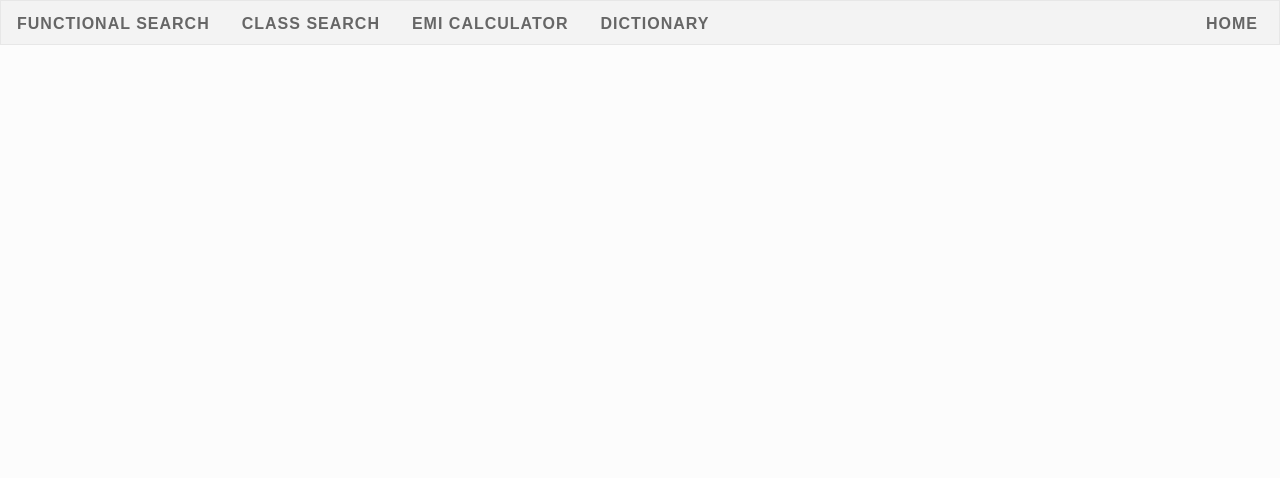
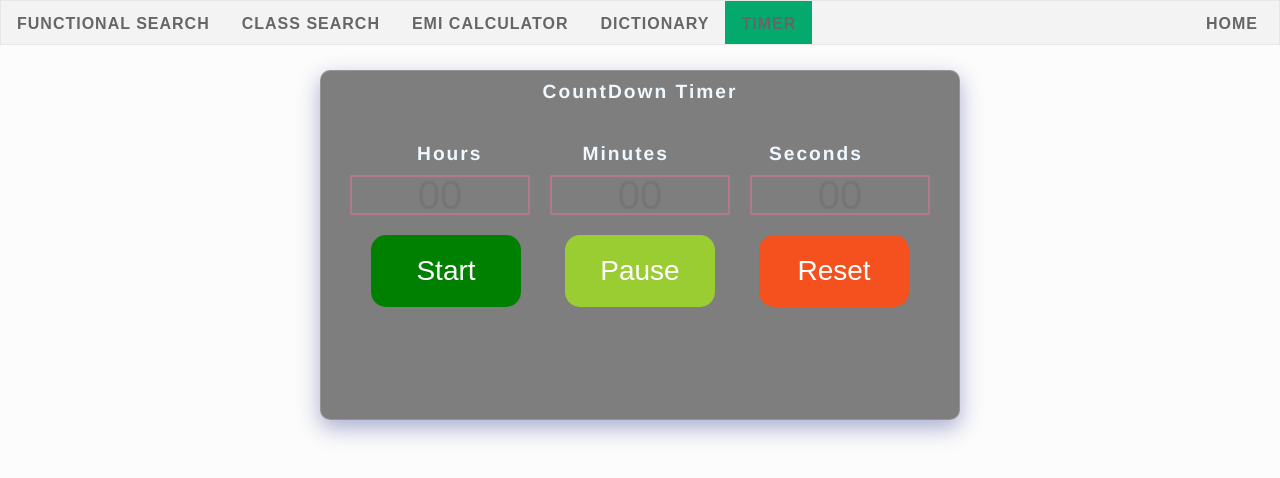
Before and after one commit to Chandan9898Kumar/Search_Bar, a React (Create React App) app: page /CountdownTimer in a window 1280 px wide. Shown: the top 478 px of the page. Built offline with nearby package versions, Linux system fonts and the light colour scheme; no server answers.

Commit message:
completed countdown timer app

```diff
--- a/src/App.js
+++ b/src/App.js
@@ -3,7 +3,8 @@ import NavBar from "./NavBar/NavBar";
 import MainFunctionalPage from "./FunctionalSearch/MainSearchPage";
 import HomePage from "./HomePage/Home";
 import MainClassSearchPage from "./Classcomponentsearch/MainClassPage";
-import MainEmiPage from './EmiCalculator/MainEmi'
+import MainEmiPage from "./EmiCalculator/MainEmi";
+import CountdownTimer from "./CountDownTimer/CountTimer";
 function App() {
   return (
     <>
@@ -13,7 +14,8 @@ function App() {
           <Route exact path="/" element={<HomePage />} />
           <Route exact path="/functional" element={<MainFunctionalPage />} />
           <Route exact path="/Class" element={<MainClassSearchPage />} />
-          <Route exact path="/EmiCalculator" element={<MainEmiPage  />} />
+          <Route exact path="/EmiCalculator" element={<MainEmiPage />} />
+          <Route exact path="/CountdownTimer" element={<CountdownTimer />} />
         </Routes>
       </BrowserRouter>
     </>
--- /dev/null
+++ b/src/CountDownTimer/CountTimer.js
@@ -0,0 +1,157 @@
+import React from "react";
+import "./timerStyle.css";
+import { useState, useRef } from "react";
+const CountdownTimer = () => {
+  const [hour, setHour] = useState("");
+  const [minute, setMinutes] = useState("");
+  const [second, setSeconds] = useState("");
+  const [id, setID] = useState("");
+
+  let newIntervalId;
+  const Hr = useRef(null);
+  const Min = useRef(null);
+  const Sec = useRef(null);
+  //  Here we used UseRef to get direct values from input element, we used setInterval so whenever we are change our
+  //  state it does not show updated  values inside Timer() function so we used useRef
+  const startButton = function (event) {
+    if (
+      +Hr.current.value === 0 &&
+      +Min.current.value === 0 &&
+      +Sec.current.value === 0
+    ) {
+      return;
+    }
+    startInterval();
+  };
+
+  function startInterval() {
+    newIntervalId = setInterval(function () {
+      Timer();
+    }, 1000);
+    setID(newIntervalId);
+  }
+
+  const Timer = () => {
+    if (+Sec.current.value > 60) {
+      setSeconds((second) => second - 59);
+      setMinutes((minute) => minute + 1);
+    }
+    if (+Min.current.value > 60) {
+      setMinutes((minute) => minute - 60);
+      setHour((hour) => hour + 1);
+    }
+
+    if (
+      +Hr.current.value === 0 &&
+      +Min.current.value === 0 &&
+      +Sec.current.value === 0
+    ) {
+      setHour("");
+      setMinutes("");
+      setSeconds("");
+      clearInterval(newIntervalId);
+    } else if (+Sec.current.value !== 0) {
+      setSeconds((second) => second - 1);
+    } else if (+Min.current.value !== 0 && +Sec.current.value === 0) {
+      setSeconds(59);
+      setMinutes((minute) => minute - 1);
+    } else if (
+      +Hr.current.value !== 0 &&
+      +Min.current.value === 0 &&
+      +Sec.current.value === 0
+    ) {
+      setMinutes(60);
+      setHour((hour) => hour - 1);
+    }
+  };
+
+  const pauseButton = () => {
+    clearInterval(id);
+  };
+
+  const resetButton = () => {
+    setHour("");
+    setMinutes("");
+    setSeconds("");
+    clearInterval(newIntervalId);
+  };
+
+  return (
+    <>
+      <div className="timerContainer">
+        <div className="subContainer">
+          <div className="counterText">CountDown Timer</div>
+          <div className="timeSet">
+            <p>Hours</p>
+            <p>Minutes</p>
+            <p>Seconds</p>
+          </div>
+
+          <div className="inputButtons">
+            <input
+              ref={Hr}
+              type="number"
+              placeholder="00"
+              value={hour}
+              onChange={(event) => {
+                setHour(event.target.value.slice(0, 2));
+              }}
+            />
+            <input
+              ref={Min}
+              type="number"
+              placeholder="00"
+              value={minute}
+              onChange={(event) => {
+                setMinutes(event.target.value.slice(0, 2));
+              }}
+            />
+            <input
+              ref={Sec}
+              type="number"
+              placeholder="00"
+              value={second}
+              onChange={(event) => {
+                setSeconds(event.target.value.slice(0, 2));
+              }}
+            />
+          </div>
+
+          <div className="=buttonSet">
+            <button
+              // disabled={
+              //   ((+hour !== 0 || +minute !== 0 || +second !== 0) && startTimer) || !pause
+              // }
+              // className={
+              //  ( (+hour !== 0 || +minute !== 0 || +second !== 0) && startTimer) || !pause
+              //     ? "disabled"
+              //     : "button start"
+              // }
+              className="button start"
+              onClick={(event) => {
+                startButton(event);
+              }}
+            >
+              <span>Start</span>
+            </button>
+
+            <button
+              className="button pause"
+              onClick={(event) => pauseButton(event)}
+            >
+              <span>Pause</span>
+            </button>
+
+            <button
+              className="button reset"
+              onClick={(event) => resetButton(event)}
+            >
+              <span>Reset</span>
+            </button>
+          </div>
+        </div>
+      </div>
+    </>
+  );
+};
+export default CountdownTimer;
--- /dev/null
+++ b/src/CountDownTimer/timerStyle.css
@@ -0,0 +1,149 @@
+* {
+  box-sizing: border-box;
+}
+.timerContainer {
+  position: relative;
+  display: block;
+  text-align: center;
+  width: 50%;
+  height: 400px;
+  margin: auto;
+  top: 20px;
+}
+
+.subContainer {
+  font-weight: bold;
+  display: block;
+  height: 350px;
+  background: rgba(0, 0, 0, 0.5);
+  box-shadow: 0 8px 22px 0 rgba(31, 38, 135, 0.37);
+  backdrop-filter: blur(5.5px);
+  -webkit-backdrop-filter: blur(5.5px);
+  border-radius: 10px;
+  border: 1px solid rgba(255, 255, 255, 0.18);
+  overflow-y: auto;
+}
+
+div.counterText {
+  font-family: "Franklin Gothic Medium", "Arial Narrow", Arial, sans-serif;
+  font-weight: bolder;
+  font-size: larger;
+  color: aliceblue;
+  margin-top: 10px;
+  letter-spacing: 2px;
+}
+
+div.timeSet {
+  display: flex;
+  justify-content: center;
+  align-items: center;
+  margin-top: 40px;
+}
+div.timeSet p {
+  letter-spacing: 2px;
+  margin-left: 50px;
+  margin-right: 50px;
+  font-family: "Franklin Gothic Medium", "Arial Narrow", Arial, sans-serif;
+  font-size: larger;
+  color: aliceblue;
+}
+
+div.inputButtons {
+  display: flex;
+  justify-content: center;
+  align-items: center;
+  margin-top: 10px;
+}
+
+div.inputButtons input[type="number"] {
+  width: 180px;
+  margin-left: 10px;
+  margin-right: 10px;
+  text-align: center;
+  font-size: 40px;
+  border: 2px solid rgba(209, 118, 156, 0.6);
+  background: transparent;
+  color: black;
+  height: 40px;
+}
+
+div.inputButtons input[type="number"]:focus {
+  outline: none;
+  background-color: rgb(206, 209, 211);
+  color: gray;
+}
+
+div.buttonSet {
+  width: 100%;
+}
+
+.button {
+  display: inline-block;
+  border-radius: 15px;
+  border: none;
+  color: #ffffff;
+  text-align: center;
+  font-size: 28px;
+  padding: 20px;
+  width: 150px;
+  cursor: pointer;
+  margin-left: 22px;
+  margin-right: 22px;
+  margin-top: 20px;
+  transition: all 0.5s;
+}
+.start {
+  background-color: green;
+}
+
+.pause {
+  background-color: yellowgreen;
+}
+
+.reset {
+  background-color: #f4511e;
+}
+
+.disabled {
+  display: inline-block;
+  border-radius: 15px;
+  border: none;
+  text-align: center;
+  font-size: 28px;
+  padding: 20px;
+  width: 150px;
+  margin-left: 22px;
+  margin-right: 22px;
+  margin-top: 20px;
+  cursor: not-allowed;
+}
+
+.button span {
+  cursor: pointer;
+  display: inline-block;
+  position: relative;
+  transition: 0.5s;
+}
+.button:hover span {
+  padding-right: 25px;
+}
+.button:hover span::after {
+  opacity: 1;
+  right: 0;
+}
+
+.button span::after {
+  position: absolute;
+  opacity: 0;
+  top: 0;
+  right: -20px;
+  transition: 0.5s;
+  content: "\00bb";
+}
+
+/*  It is used to remove the increment Pointer from Input field when type in number */
+input::-webkit-outer-spin-button,
+input::-webkit-inner-spin-button {
+  -webkit-appearance: none;
+  margin: 0;
+}
--- a/src/NavBar/NavBar.js
+++ b/src/NavBar/NavBar.js
@@ -39,6 +39,14 @@ const NavBar = () => {
               Dictionary
             </NavLink>
           </li>
+          <li>
+            <NavLink
+              to="/CountdownTimer"
+              className={({ isActive }) => (isActive ? "actives" : "inactive")}
+            >
+              Timer
+            </NavLink>
+          </li>
 
           <li className="home">
             <NavLink
```
